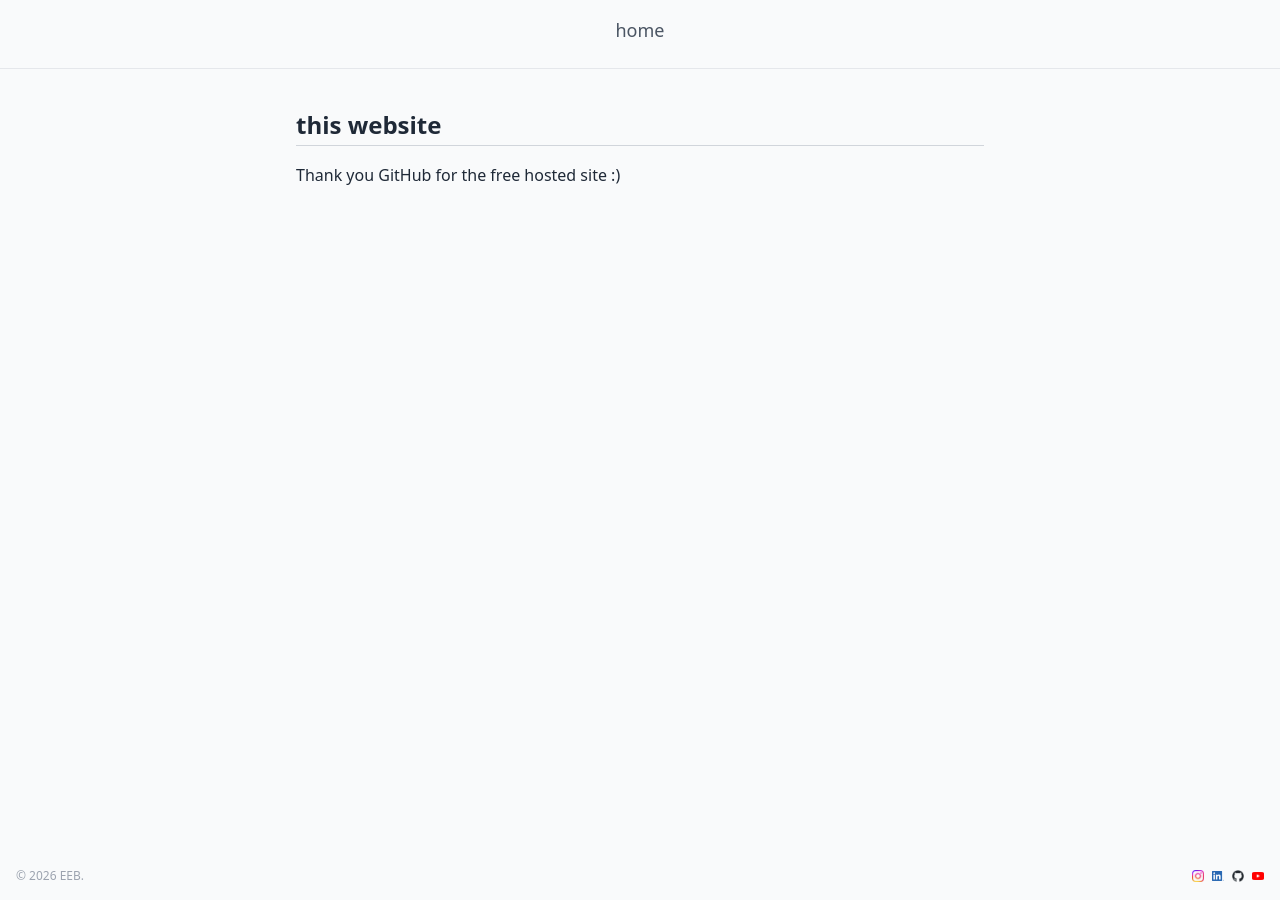
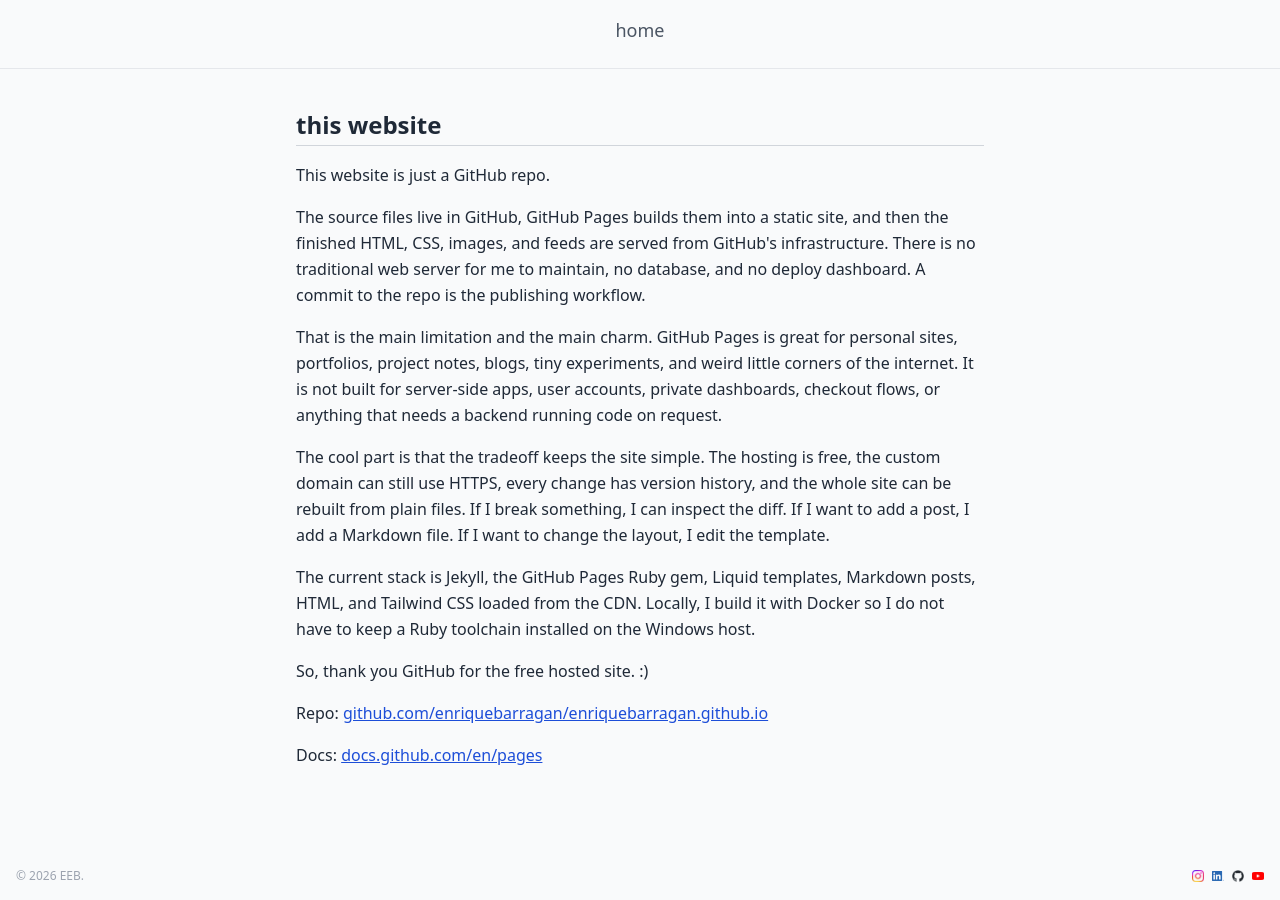
Before and after one commit to enriquebarragan/enriquebarragan.github.io, a Jekyll site: the page built from pages/about/index.html, in a window 1280 px wide. Built offline with Jekyll 4.4.1, drawn with Linux system fonts in a browser that asks for light colours; nearby versions of some CDN libraries.

Commit message:
changed about and a blog post

```diff
--- a/pages/about/index.html
+++ b/pages/about/index.html
@@ -5,16 +5,42 @@ permalink: /about/
 ---
 
 <div class="flex flex-col gap-6 my-6 mx-6">
-  <!-- Top-level heading -->
   <h1 class="sr-only">
     about
   </h1>
-  <section class="space-y-4">
+  <section class="space-y-4 text-base leading-relaxed">
     <h2 class="text-2xl font-semibold mb-4 border-b border-gray-300 pb-1">
       this website
     </h2>
-    <p class="text-base leading-relaxed">
-      Thank you GitHub for the free hosted site :)
+    <p>
+      This website is just a GitHub repo.
+    </p>
+    <p>
+      The source files live in GitHub, GitHub Pages builds them into a static site, and then the finished HTML, CSS, images, and feeds are served from GitHub's infrastructure. There is no traditional web server for me to maintain, no database, and no deploy dashboard. A commit to the repo is the publishing workflow.
+    </p>
+    <p>
+      That is the main limitation and the main charm. GitHub Pages is great for personal sites, portfolios, project notes, blogs, tiny experiments, and weird little corners of the internet. It is not built for server-side apps, user accounts, private dashboards, checkout flows, or anything that needs a backend running code on request.
+    </p>
+    <p>
+      The cool part is that the tradeoff keeps the site simple. The hosting is free, the custom domain can still use HTTPS, every change has version history, and the whole site can be rebuilt from plain files. If I break something, I can inspect the diff. If I want to add a post, I add a Markdown file. If I want to change the layout, I edit the template.
+    </p>
+    <p>
+      The current stack is Jekyll, the GitHub Pages Ruby gem, Liquid templates, Markdown posts, HTML, and Tailwind CSS loaded from the CDN. Locally, I build it with Docker so I do not have to keep a Ruby toolchain installed on the Windows host.
+    </p>
+    <p>
+      So, thank you GitHub for the free hosted site. :)
+    </p>
+    <p>
+      Repo:
+      <a class="text-blue-700 underline" href="https://github.com/enriquebarragan/enriquebarragan.github.io">
+        github.com/enriquebarragan/enriquebarragan.github.io
+      </a>
+    </p>
+    <p>
+      Docs:
+      <a class="text-blue-700 underline" href="https://docs.github.com/en/pages">
+        docs.github.com/en/pages
+      </a>
     </p>
   </section>
 </div>
```
Also changed, not shown: _posts/2026-06-13-do-people-still-create-personal-websites.md (added, +7 -0 lines), _posts/2026-06-13-free-hosted-site.md (deleted, +0 -11 lines).
